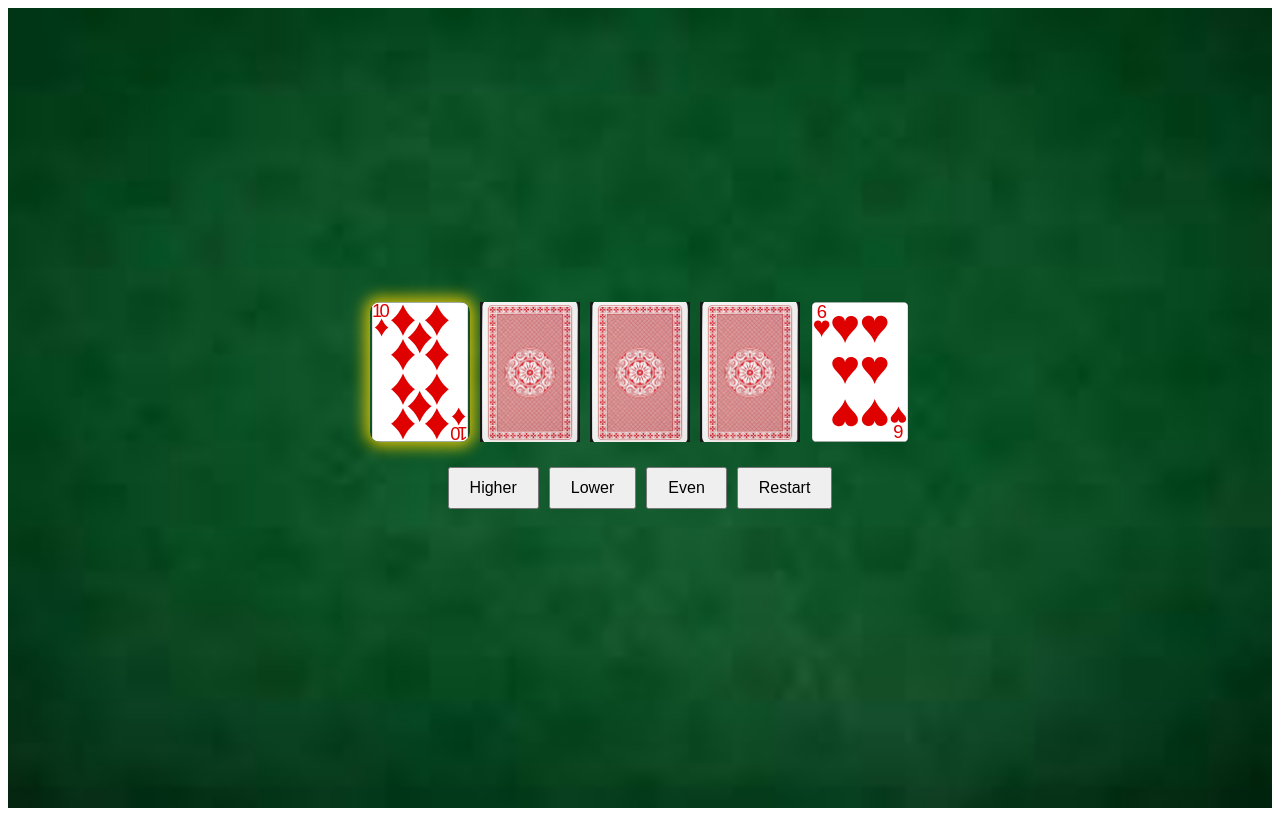
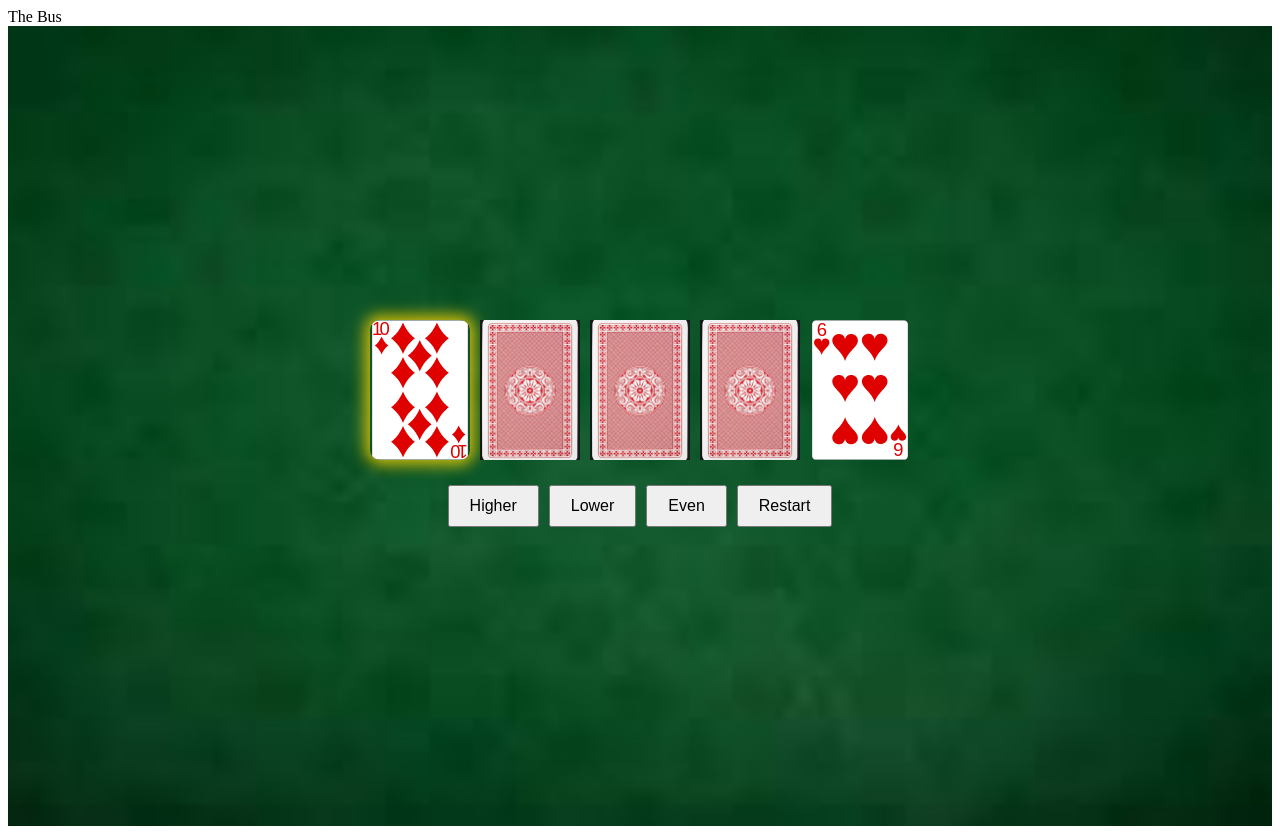
Before and after one commit to FergusShort/THE-BUS, a React app: page The-Bus-CardGame/public/index.html in a window 1280 px wide. Built offline with nearby package versions, Linux system fonts and the light colour scheme.

Commit message:
Update index.html

```diff
--- a/The-Bus-CardGame/public/index.html
+++ b/The-Bus-CardGame/public/index.html
@@ -3,7 +3,8 @@
 <head>
   <meta charset="UTF-8">
   <meta name="viewport" content="width=device-width, initial-scale=1.0">
-  <title>Card Game</title>
+  <title>The Bus</title>
+  <header>The Bus</header>
   <link rel="stylesheet" href="%PUBLIC_URL%/CardGame.css">
   <link rel="icon" href = "battleBus.png">
 </head>
```
